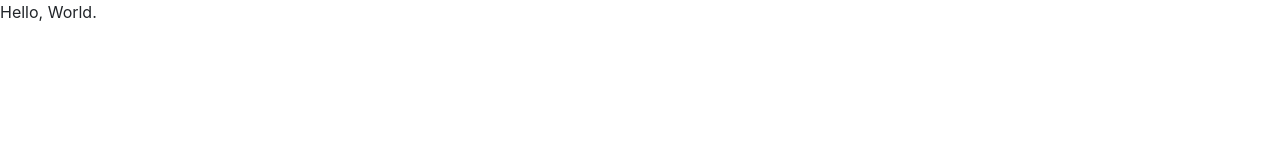
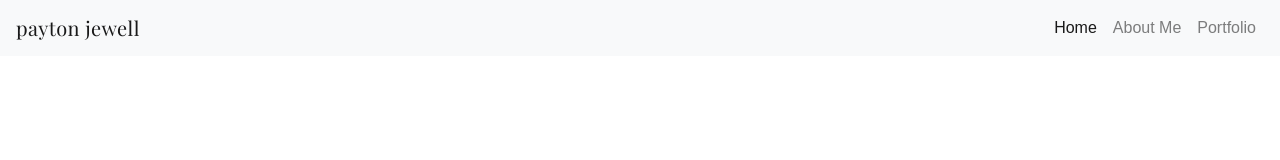
Before and after one commit to paytonjewell/portfolio-project, a plain HTML site: page index.html in a window 1280 px wide. Drawn offline with nearby package versions, Linux system fonts and the light colour scheme.

Commit message:
created bootstrap navbar

```diff
--- a/index.html
+++ b/index.html
@@ -14,7 +14,38 @@
         <link rel="stylesheet" href="https://stackpath.bootstrapcdn.com/bootstrap/4.4.1/css/bootstrap.min.css" integrity="sha384-Vkoo8x4CGsO3+Hhxv8T/Q5PaXtkKtu6ug5TOeNV6gBiFeWPGFN9MuhOf23Q9Ifjh" crossorigin="anonymous">
     </head>
     <body>
-        Hello, World.
+
+        <!-- Navbar -->
+        <nav class="navbar fixed-top navbar-expand-lg navbar-light bg-light">
+            <a class="navbar-brand" href="#">Payton Jewell</a>
+            <button class="navbar-toggler" type="button" data-toggle="collapse" data-target="#navbarNavDropdown" aria-controls="navbarNavDropdown" aria-expanded="false" aria-label="Toggle navigation">
+              <span class="navbar-toggler-icon"></span>
+            </button>
+            <div class="collapse navbar-collapse" id="navbarNavDropdown">
+              <ul class="navbar-nav ml-auto">
+                <li class="nav-item active">
+                  <a class="nav-link" href="#">Home <span class="sr-only">(current)</span></a>
+                </li>
+                <li class="nav-item">
+                  <a class="nav-link" href="#">About Me</a>
+                </li>
+                <li class="nav-item">
+                  <a class="nav-link" href="#">Portfolio</a>
+                </li>
+              </ul>
+            </div>
+          </nav>
+
+          <!-- End of Navbar -->
+
+
+
+
+
+
+
+
+
 
         <script src="app.js" async defer></script>
         <script src="https://code.jquery.com/jquery-3.4.1.slim.min.js" integrity="sha384-J6qa4849blE2+poT4WnyKhv5vZF5SrPo0iEjwBvKU7imGFAV0wwj1yYfoRSJoZ+n" crossorigin="anonymous"></script>
--- a/styles.css
+++ b/styles.css
@@ -0,0 +1,20 @@
+@import url("https://fonts.googleapis.com/css?family=Source+Sans+Pro");
+
+@import url("https://fonts.googleapis.com/css?family=Playfair+Display");
+
+/*Body*/
+body {
+  font-family: Arial, Helvetica, sans-serif;
+  font-family: "Source Sans Pro";
+  width: 100%;
+  height: 100%;
+  margin: 0;
+  padding: 0;
+}
+
+.navbar-brand {
+    font-family: "Playfair Display";
+    text-transform: lowercase;
+    font-size: 3em;
+    letter-spacing: 0.02em;
+  }
```
